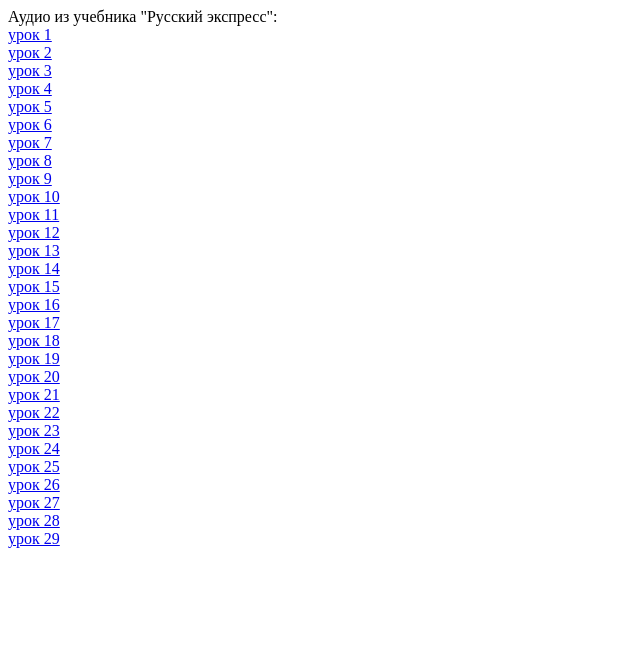
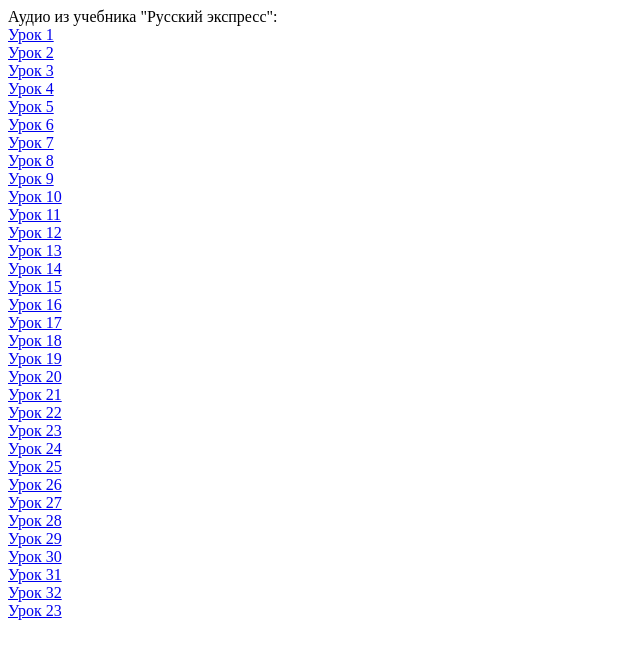
Before and after one commit to lingua-plus72/lingua-plus72.github.io, a plain HTML site: page index.html in a window 1280 px wide. Shown: the whole page, without its empty margins (0-640 px from the left). Drawn offline with Linux system fonts and the light colour scheme.

Commit message:
Update index.html

```diff
--- a/index.html
+++ b/index.html
@@ -15,35 +15,39 @@
 
   </audio> -->
   <div>Аудио из учебника "Русский экспресс":</div>
-<a href="/russ-express/Урок 1.mp3">урок 1</a><br>
-  <a href="/russ-express/Урок 2.mp3">урок 2</a> <br>
-   <a href="/russ-express/Урок 3.mp3">урок 3</a> <br>
-   <a href="/russ-express/Урок 4.mp3">урок 4</a><br>
-   <a href="/russ-express/Урок 5.mp3">урок 5</a><br>
-   <a href="/russ-express/Урок 6.mp3">урок 6</a><br>
-   <a href="/russ-express/Урок 7.mp3">урок 7</a><br>
-   <a href="/russ-express/Урок 8.mp3">урок 8</a><br>
-   <a href="/russ-express/Урок 9.mp3">урок 9</a><br>
-   <a href="/russ-express/Урок 10.mp3">урок 10</a><br>
-   <a href="/russ-express/Урок 11.mp3">урок 11</a><br>
-   <a href="/russ-express/Урок 12.mp3">урок 12</a><br>
-   <a href="/russ-express/Урок 13.mp3">урок 13</a><br>
-   <a href="/russ-express/Урок 14.mp3">урок 14</a><br>
-   <a href="/russ-express/Урок 15.mp3">урок 15</a><br>
-   <a href="/russ-express/Урок 16.mp3">урок 16</a><br>
-   <a href="/russ-express/Урок 17.mp3">урок 17</a><br>
-   <a href="/russ-express/Урок 18.mp3">урок 18</a><br>
-   <a href="/russ-express/Урок 19.mp3">урок 19</a><br>
-   <a href="/russ-express/Урок 20.mp3">урок 20</a><br>
-   <a href="/russ-express/Урок 21.mp3">урок 21</a><br>
-   <a href="/russ-express/Урок 22.mp3">урок 22</a><br>
-   <a href="/russ-express/Урок 23.mp3">урок 23</a><br>
-   <a href="/russ-express/урок24.mp3">урок 24</a><br>
-   <a href="/russ-express/урок25.mp3">урок 25</a><br>
-   <a href="/russ-express/урок26.mp3">урок 26</a><br>
-   <a href="/russ-express/урок27.mp3">урок 27</a><br>
-   <a href="/russ-express/урок28.mp3">урок 28</a><br>
-   <a href="/russ-express/урок29.mp3">урок 29</a><br>
+<a href="/russ-express/Урок 1.mp3">Урок 1</a><br>
+  <a href="/russ-express/Урок 2.mp3">Урок 2</a> <br>
+   <a href="/russ-express/Урок 3.mp3">Урок 3</a> <br>
+   <a href="/russ-express/Урок 4.mp3">Урок 4</a><br>
+   <a href="/russ-express/Урок 5.mp3">Урок 5</a><br>
+   <a href="/russ-express/Урок 6.mp3">Урок 6</a><br>
+   <a href="/russ-express/Урок 7.mp3">Урок 7</a><br>
+   <a href="/russ-express/Урок 8.mp3">Урок 8</a><br>
+   <a href="/russ-express/Урок 9.mp3">Урок 9</a><br>
+   <a href="/russ-express/Урок 10.mp3">Урок 10</a><br>
+   <a href="/russ-express/Урок 11.mp3">Урок 11</a><br>
+   <a href="/russ-express/Урок 12.mp3">Урок 12</a><br>
+   <a href="/russ-express/Урок 13.mp3">Урок 13</a><br>
+   <a href="/russ-express/Урок 14.mp3">Урок 14</a><br>
+   <a href="/russ-express/Урок 15.mp3">Урок 15</a><br>
+   <a href="/russ-express/Урок 16.mp3">Урок 16</a><br>
+   <a href="/russ-express/Урок 17.mp3">Урок 17</a><br>
+   <a href="/russ-express/Урок 18.mp3">Урок 18</a><br>
+   <a href="/russ-express/Урок 19.mp3">Урок 19</a><br>
+   <a href="/russ-express/Урок 20.mp3">Урок 20</a><br>
+   <a href="/russ-express/Урок 21.mp3">Урок 21</a><br>
+   <a href="/russ-express/Урок 22.mp3">Урок 22</a><br>
+   <a href="/russ-express/Урок 23.mp3">Урок 23</a><br>
+   <a href="/russ-express/урок24.mp3">Урок 24</a><br>
+   <a href="/russ-express/урок25.mp3">Урок 25</a><br>
+   <a href="/russ-express/урок26.mp3">Урок 26</a><br>
+   <a href="/russ-express/урок27.mp3">Урок 27</a><br>
+   <a href="/russ-express/урок28.mp3">Урок 28</a><br>
+   <a href="/russ-express/урок29.mp3">Урок 29</a><br>
+   <a href="/russ-express/урок29.mp3">Урок 30</a><br>
+   <a href="/russ-express/урок29.mp3">Урок 31</a><br>
+   <a href="/russ-express/урок29.mp3">Урок 32</a><br>
+   <a href="/russ-express/урок29.mp3">Урок 23</a><br>
 
  </body>
 </html>
```
